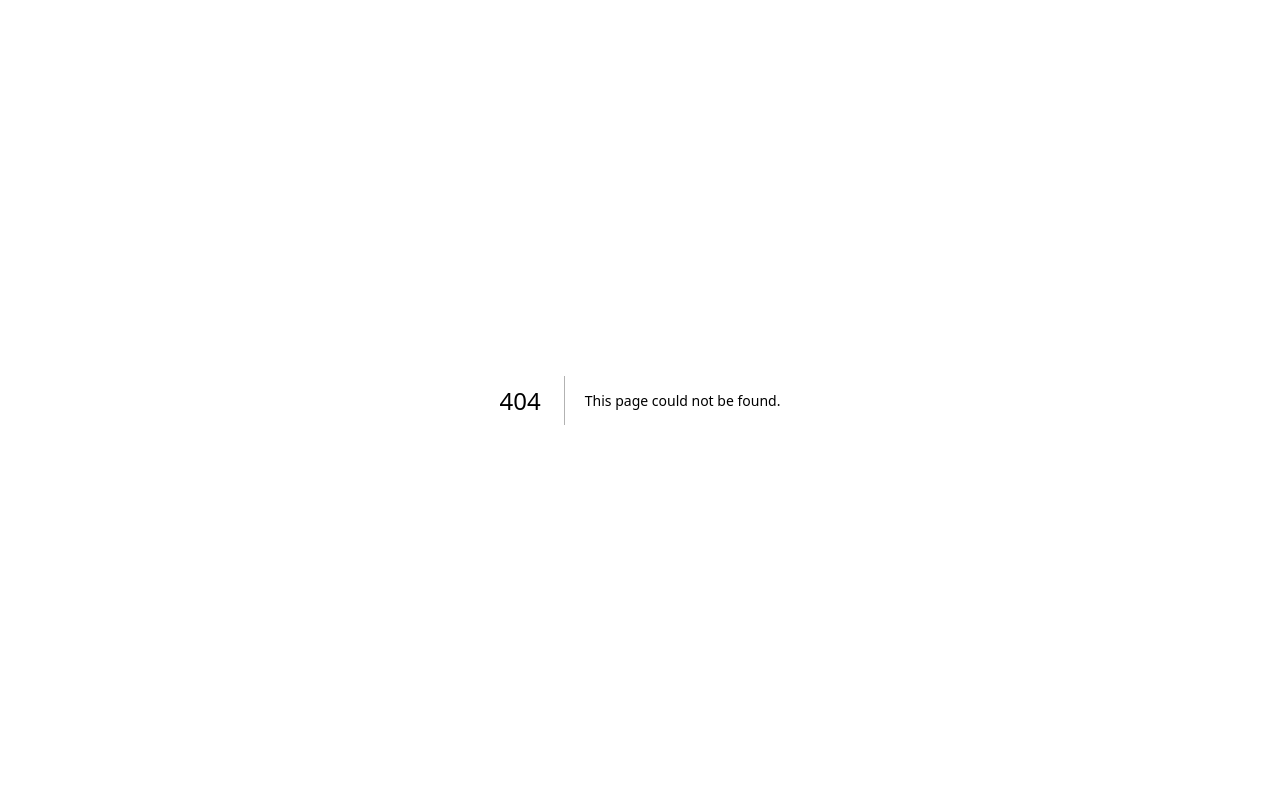
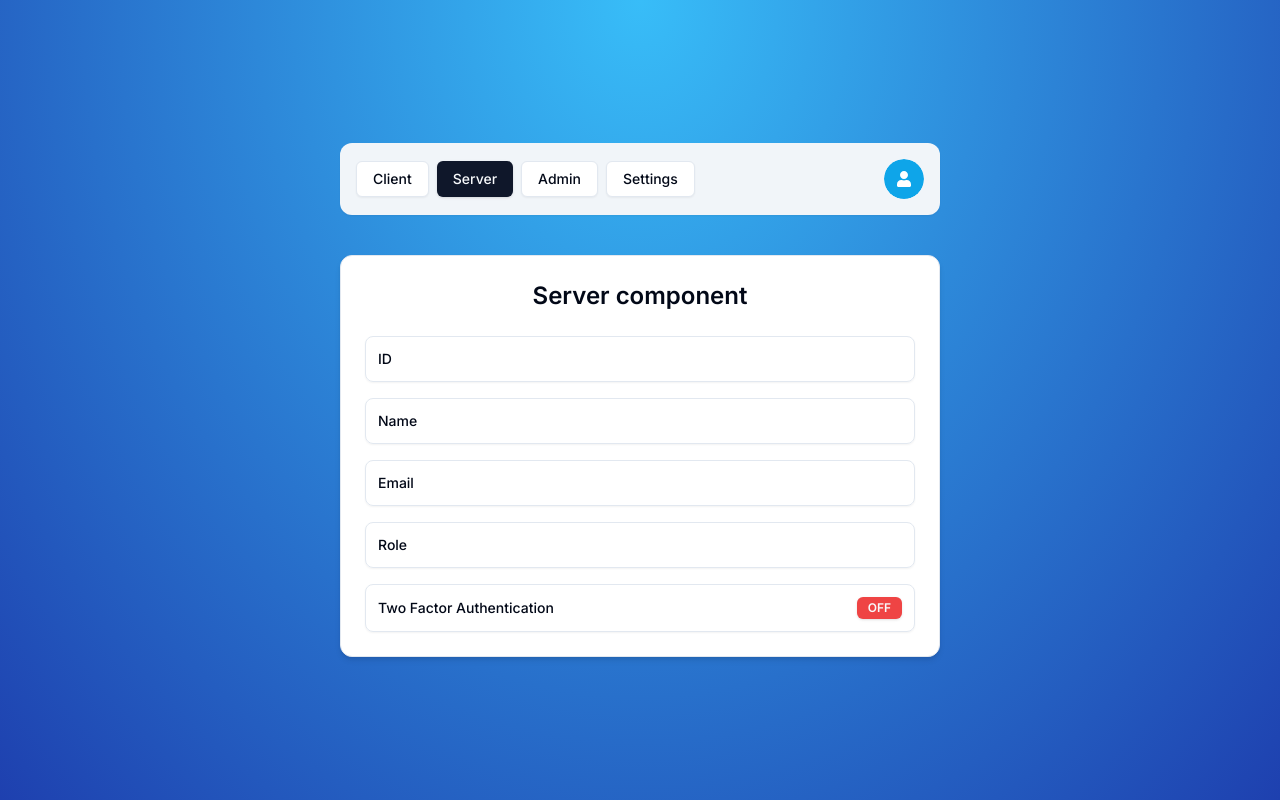
Before and after one commit to PedroJorge148/auth-next, a Next.js app: page /server in a window 1280 px wide. Before the commit this address had no page. Built offline with nearby package versions, Linux system fonts and the light colour scheme; no server answers.

Commit message:
feat: client & server examples pages

```diff
--- /dev/null
+++ b/src/app/(protected)/client/page.tsx
@@ -0,0 +1,14 @@
+'use client'
+
+import { UserInfo } from "@/components/user-info";
+import { useCurrentUser } from "@/hooks/use-current-user";
+
+export default function ServerPage() {
+  const user = useCurrentUser()
+
+  return (
+    <div>
+      <UserInfo user={user} label="Client component" />
+    </div>
+  )
+}
--- /dev/null
+++ b/src/app/(protected)/server/page.tsx
@@ -0,0 +1,12 @@
+import { UserInfo } from "@/components/user-info";
+import { currentUser } from "@/lib/auth";
+
+export default async function ServerPage() {
+  const user = await currentUser()
+
+  return (
+    <div>
+      <UserInfo user={user} label="Server component" />
+    </div>
+  )
+}
--- a/src/auth.ts
+++ b/src/auth.ts
@@ -59,6 +59,10 @@
         session.user.role = token.role
       }
 
+      if (session.user) {
+        session.user.isTwoFactorEnabled = token.isTwoFactorEnabled
+      }
+
       return session
     },
     async jwt({ token }) {
@@ -68,6 +72,7 @@
       if (!existingUser) return token
 
       token.role = existingUser.role
+      token.isTwoFactorEnabled = existingUser.isTwoFactorEnabled
 
       return token
     }
--- /dev/null
+++ b/src/components/ui/badge.tsx
@@ -0,0 +1,37 @@
+import * as React from "react"
+import { cva, type VariantProps } from "class-variance-authority"
+
+import { cn } from "@/lib/utils"
+
+const badgeVariants = cva(
+  "inline-flex items-center rounded-md border px-2.5 py-0.5 text-xs font-semibold transition-colors focus:outline-none focus:ring-2 focus:ring-ring focus:ring-offset-2",
+  {
+    variants: {
+      variant: {
+        default:
+          "border-transparent bg-primary text-primary-foreground shadow hover:bg-primary/80",
+        secondary:
+          "border-transparent bg-secondary text-secondary-foreground hover:bg-secondary/80",
+        destructive:
+          "border-transparent bg-destructive text-destructive-foreground shadow hover:bg-destructive/80",
+        success: 'border-transparent bg-emerald-500 text-primary-foreground',
+        outline: "text-foreground",
+      },
+    },
+    defaultVariants: {
+      variant: "default",
+    },
+  }
+)
+
+export interface BadgeProps
+  extends React.HTMLAttributes<HTMLDivElement>,
+    VariantProps<typeof badgeVariants> {}
+
+function Badge({ className, variant, ...props }: BadgeProps) {
+  return (
+    <div className={cn(badgeVariants({ variant }), className)} {...props} />
+  )
+}
+
+export { Badge, badgeVariants }
--- /dev/null
+++ b/src/components/user-info.tsx
@@ -0,0 +1,63 @@
+import { Card, CardContent, CardHeader } from "@/components/ui/card"
+import { type Session } from "next-auth"
+import { Badge } from "./ui/badge"
+
+interface UserInfoProps {
+  user?: Session['user']
+  label: string
+}
+
+export function UserInfo({ label, user }: UserInfoProps) {
+
+  return (
+    <Card className="w-[600px] shadow-md">
+      <CardHeader>
+        <p className="text-2xl font-semibold text-center">
+          {label}
+        </p>
+      </CardHeader>
+      <CardContent className="space-y-4">
+        <div className="flex flex-row items-center justify-between rounded-lg p-3 border shadow-sm">
+          <p className="text-sm font-medium">
+            ID
+          </p>
+          <p className="truncate text-xs mx-w-[180px] font-mono bg-slate-100 rounded-md">
+            {user?.id}
+          </p>
+        </div>
+        <div className="flex flex-row items-center justify-between rounded-lg p-3 border shadow-sm">
+          <p className="text-sm font-medium">
+            Name
+          </p>
+          <p className="truncate text-xs mx-w-[180px] font-mono bg-slate-100 rounded-md">
+            {user?.name}
+          </p>
+        </div>
+        <div className="flex flex-row items-center justify-between rounded-lg p-3 border shadow-sm">
+          <p className="text-sm font-medium">
+            Email
+          </p>
+          <p className="truncate text-xs mx-w-[180px] font-mono bg-slate-100 rounded-md">
+            {user?.email}
+          </p>
+        </div>
+        <div className="flex flex-row items-center justify-between rounded-lg p-3 border shadow-sm">
+          <p className="text-sm font-medium">
+            Role
+          </p>
+          <p className="truncate text-xs mx-w-[180px] font-mono bg-slate-100 rounded-md">
+            {user?.role}
+          </p>
+        </div>
+        <div className="flex flex-row items-center justify-between rounded-lg p-3 border shadow-sm">
+          <p className="text-sm font-medium">
+            Two Factor Authentication
+          </p>
+          <Badge variant={user?.isTwoFactorEnabled ? 'success' : 'destructive'}>
+            {user?.isTwoFactorEnabled ? 'ON' : 'OFF'}
+          </Badge>
+        </div>
+      </CardContent>
+    </Card>
+  )
+}
--- /dev/null
+++ b/src/lib/auth.ts
@@ -0,0 +1,7 @@
+import { auth } from "@/auth";
+
+export async function currentUser() {
+  const session = await auth()
+
+  return session?.user
+}
--- a/src/next-auth.d.ts
+++ b/src/next-auth.d.ts
@@ -2,9 +2,10 @@
 import { JWT } from "next-auth/jwt"
 
 declare module "next-auth" {
-  interface Session {
+  export interface Session {
     user: {
       role: 'ADMIN' | 'USER'
+      isTwoFactorEnabled: boolean
     } & DefaultSession["user"]
   }
 }
@@ -12,5 +13,6 @@
 declare module "next-auth/jwt" {
   interface JWT {
     role: 'ADMIN' | 'USER'
+    isTwoFactorEnabled: boolean
   }
 }
```
